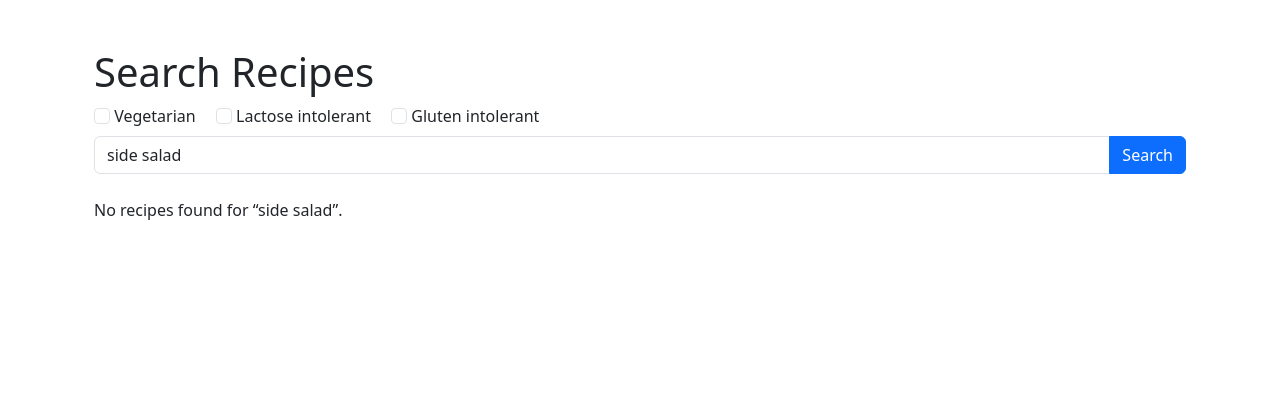
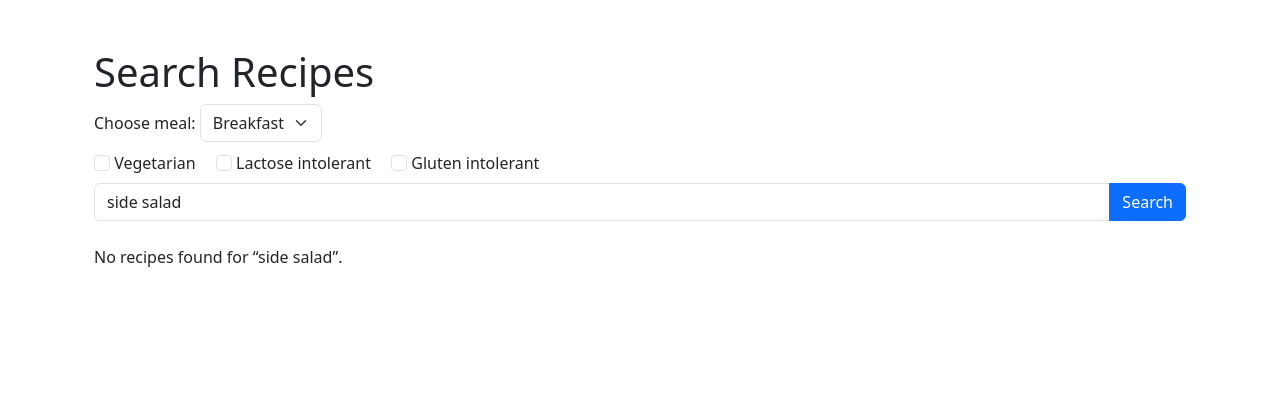
Before and after one commit to elsabnilsson/DAT257, a Flask app: page /recipes in a window 1280 px wide. Shown: the top 420 px of the page. Run offline with Flask 3, Linux system fonts and the light colour scheme; data that the repository does not hold is empty.

Commit message:
workswithcals

```diff
--- a/main.py
+++ b/main.py
@@ -37,9 +37,11 @@ def index():
 
             strategy = strategy_map.get(activity, ActiveNutrition())
             calories, protein, fat, carbs = strategy.calculate_macros(person)
+            meal_plan = strategy.meal_spli(calories, protein, fat, carbs)
             session["rec_calories"] = calories
             session["rec_protein"]  = protein
             session["rec_carbs"]    = carbs
+            session["meal_plan"]    = meal_plan
             water_intake = calc_water_intake(person, activity)
             meal_plan = strategy.meal_spli(calories, protein, fat, carbs)
 
@@ -82,17 +84,15 @@ def recipes():
     if not intolerances:
         intolerances = None
 
-    rec_cal  = session.get("rec_calories")
-    rec_prot = session.get("rec_protein")
-    rec_carb = session.get("rec_carbs")
+    meal = request.args.get("meal", "Breakfast")
+    meal_plan = session.get("meal_plan", {})
 
-    if rec_cal and rec_prot and rec_carb:
-        min_cal = int(rec_cal * 0.1)
-        max_cal = int(rec_cal * 7)
-        min_prot = int(rec_prot * 0.1)
-        max_prot = int(rec_prot * 7)
-        min_carb = int(rec_carb * 0.1)
-        max_carb = int(rec_carb * 7)
+    if meal_plan and meal in meal_plan:
+        rec = meal_plan[meal]
+        rec_cal, rec_prot, rec_carb = rec["calories"], rec["protein"], rec["carbs"]
+        min_cal = int(rec_cal * 0.9); max_cal = int(rec_cal * 1.1)
+        min_prot = int(rec_prot * 0.1); max_prot = int(rec_prot * 7)
+        min_carb = int(rec_carb * 0.1); max_carb = int(rec_carb * 7)
     else:
         min_cal = max_cal = min_prot = max_prot = min_carb = max_carb = None
 
@@ -110,7 +110,12 @@ def recipes():
         min_carbs=min_carb,
         max_carbs=max_carb,
     )
-    return render_template("recipes.html", recipes=recipes_data, query=query)
+    return render_template(
+        "recipes.html",
+        recipes=recipes_data,
+        query=query,
+        meal=meal
+    )
 
 @app.route("/workouts")
 def workouts():
--- a/templates/recipes.html
+++ b/templates/recipes.html
@@ -6,6 +6,17 @@
 
     <form method="get" class="mb-4">
       <div class="mb-2">
+        <div class="mb-2">
+          <label for="meal" class="form-label">Choose meal:</label>
+          <select name="meal" id="meal" class="form-select w-auto d-inline-block">
+            {% for m in ["Breakfast","Lunch","Dinner","Snack"] %}
+              <option value="{{ m }}"
+                {% if request.args.get("meal", "Breakfast") == m %}selected{% endif %}>
+                {{ m }}
+              </option>
+            {% endfor %}
+          </select>
+        </div>
         <input
           type="checkbox"
           id="vegetarian"
```
